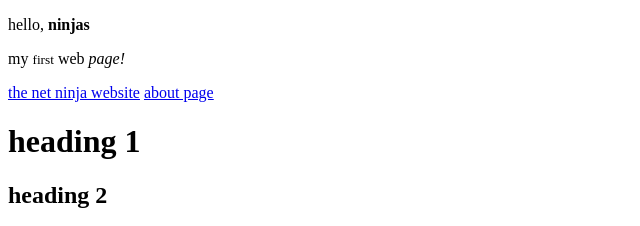
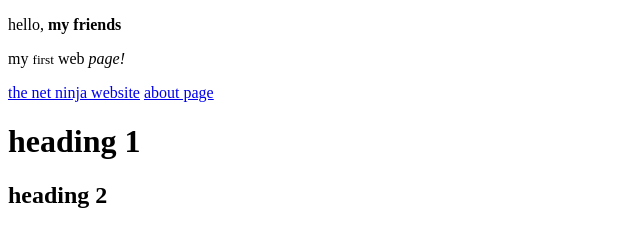
Before and after one commit to queencytech/my-repository, a plain HTML site: page index.html in a window 1280 px wide. Shown: the top 226 px of the page, 0-640 px from the left. Drawn offline with Linux system fonts and the light colour scheme.

Commit message:
update index text

```diff
--- a/index.html
+++ b/index.html
@@ -6,7 +6,7 @@
 <body>
 
     <div>
-        <p>hello, <strong>ninjas</strong></p>
+        <p>hello, <strong>my friends</strong></p>
         <p>my <small>first</small> web <em>page!</em></p>
         <a href="https://www. thenetninja.co.uk">the net ninja website</a>
         <a href="about.html">about page</a>
```
